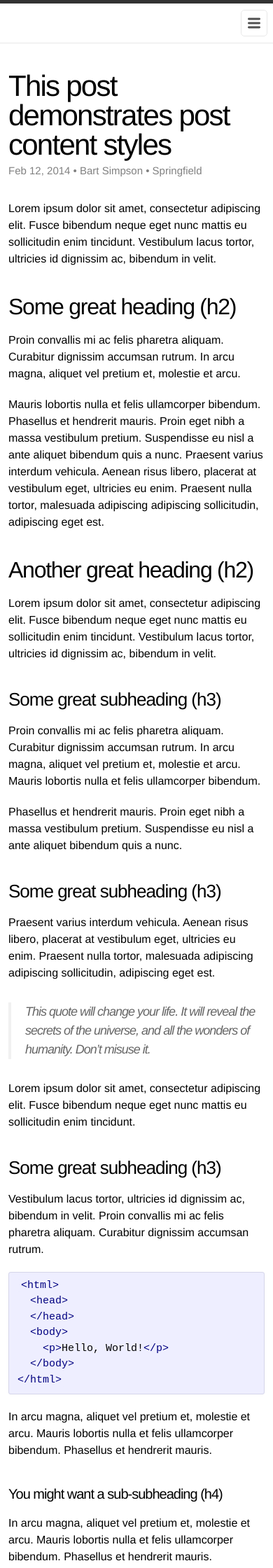
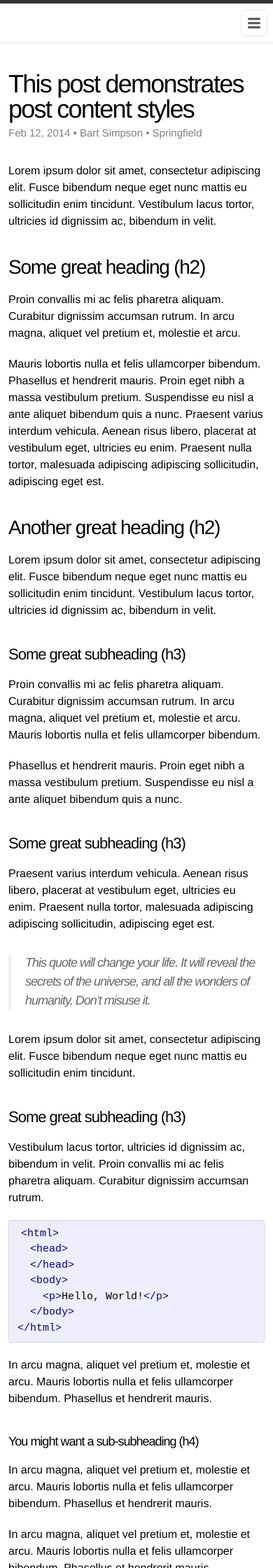
Before and after one commit to jglovier/jekyll-new, a Jekyll site: the page built from _posts/2014-02-12-this-post-demonstrates-post-content-styles.md, in a window 390 px wide. Shown: the top 2240 px of the page at 70% size. Built offline with Jekyll 4.4.1, drawn with Linux system fonts in a browser that asks for light colours.

Commit message:
heading styles

```diff
--- a/css/main.css
+++ b/css/main.css
@@ -313,7 +313,7 @@ a:visited { color: #205caa; }
     line-height: 36px;
   }
 
-  .site-nav .menu-icon  svg { width: 18px; height: 16px; }
+  .site-nav .menu-icon svg { width: 18px; height: 16px; }
 
   .site-nav .trigger {
     clear: both;
@@ -334,4 +334,9 @@ a:visited { color: #205caa; }
     margin: 0;
   }
 
+  .post-header h1 { font-size: 36px; }
+  .post-content h2 { font-size: 28px; }
+  .post-content h3 { font-size: 22px; }
+  .post-content h4 { font-size: 18px; }
+
 }
```
